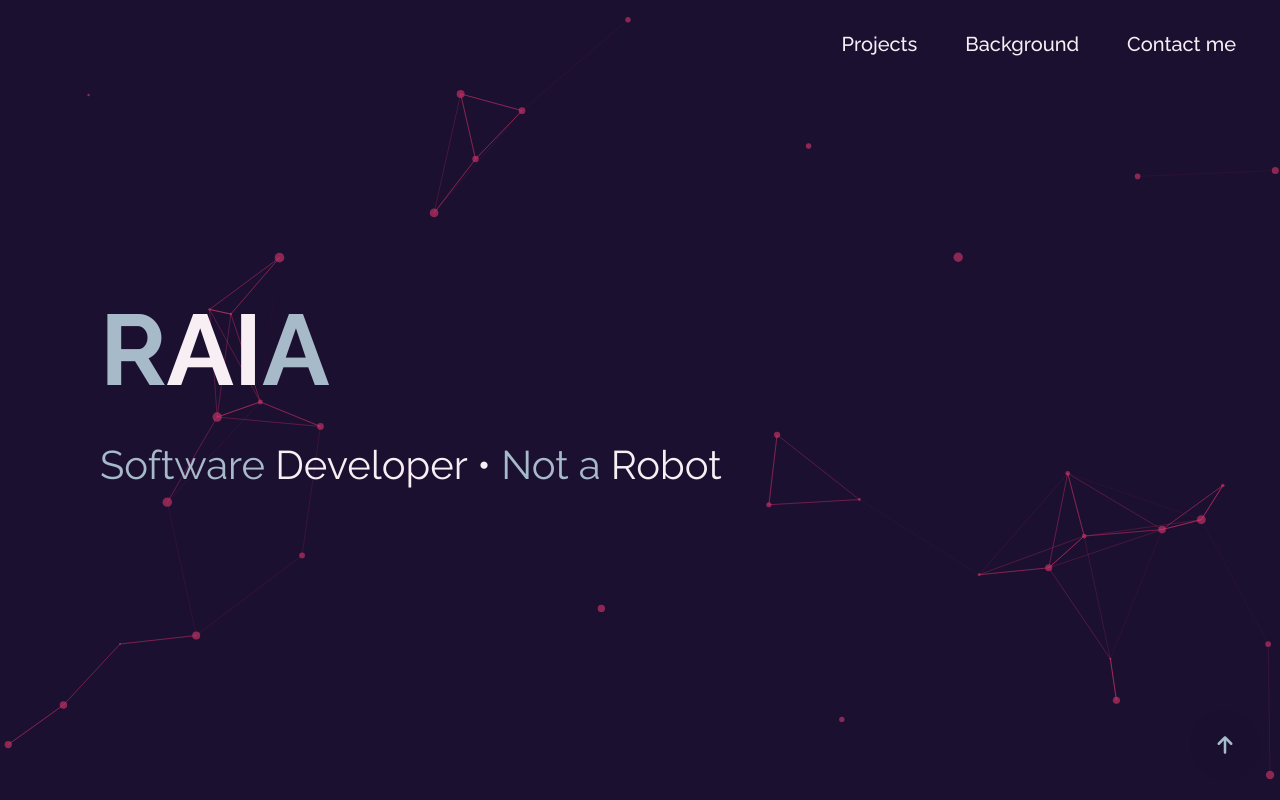
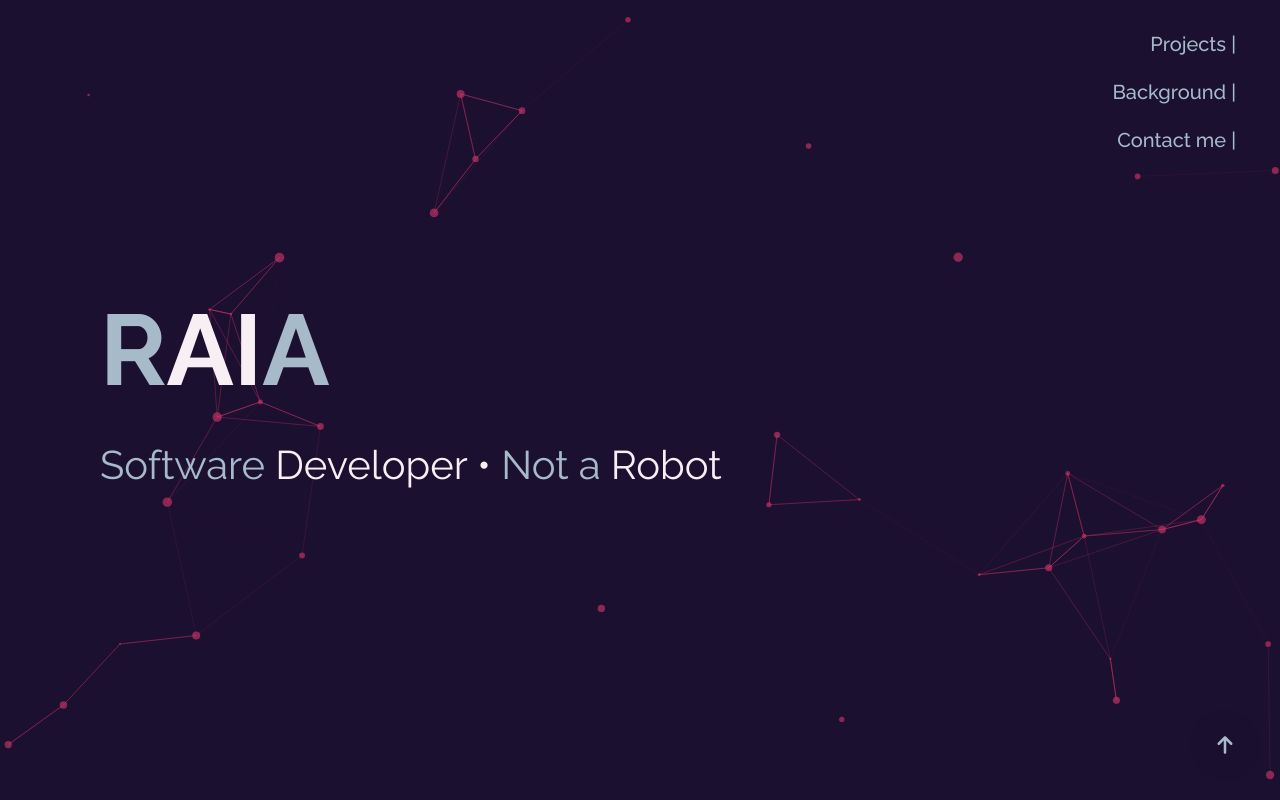
Before and after one commit to raiaqt/rai-portfolio, a React (Vite) app: page / in a window 1280 px wide. Shown: the top 800 px of the page. Built offline with nearby package versions, Linux system fonts and the light colour scheme.

Commit message:
enhanced button styles

```diff
--- a/src/components/Header/Header.css
+++ b/src/components/Header/Header.css
@@ -3,12 +3,16 @@
     z-index: 1000;
     position: absolute;
     right: 0;
+    display: flex;
+    flex-direction: column;
 }
 
 .link-button {
     font-size: 20px;
     border: none;
     background: transparent;
+    display: flex;
+    justify-content: end;
 }
 
 .link-button:active,
--- a/src/components/Header/Header.tsx
+++ b/src/components/Header/Header.tsx
@@ -13,23 +13,23 @@ const Header: React.FC = () => {
     <div className="header">
 
           <button
-            className="link-button highlight-text"
+            className="link-button light-text"
             onClick={() => handleClickScroll("projects")}
           >
-            Projects
+            Projects |
           </button>
 
           <button
-            className="link-button highlight-text"
+            className="link-button light-text"
             onClick={() => handleClickScroll("background")}
           >
-            Background
+            Background |
           </button>
           <button
-            className="link-button highlight-text"
+            className="link-button light-text"
             onClick={() => handleClickScroll("contact")}
           >
-            Contact me
+            Contact me |
           </button>
     </div>
   );
```
